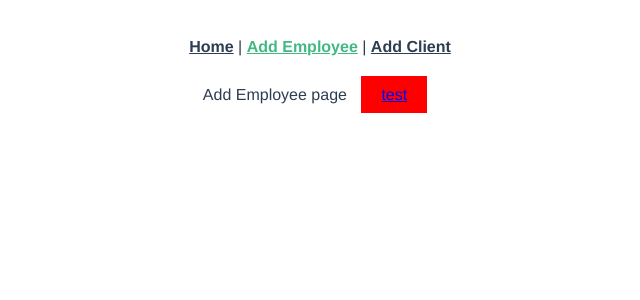
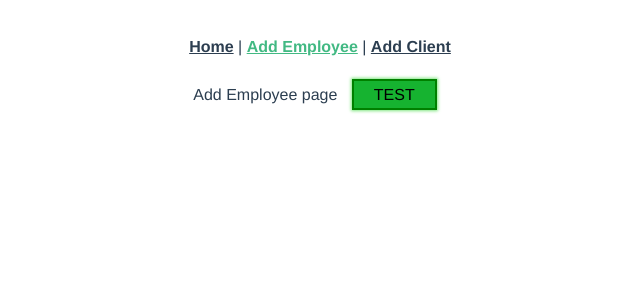
Before and after one commit to prakhar1803/crud-app, a Vue app: page /addemployee in a window 1280 px wide. Shown: the top 300 px of the page, without its empty margins (320-960 px from the left). Built offline with nearby package versions, Linux system fonts and the light colour scheme.

Commit message:
Left at 1:00 pm

```diff
--- a/src/components/GoBtn.vue
+++ b/src/components/GoBtn.vue
@@ -14,8 +14,20 @@ export default {
 <style>
     .go-btn {
         margin: 10px;
-        padding: 10px 20px;
-        height: 40px;
-        background: red;
+        padding: 5px 20px;
+        min-height: 40px;
+        min-width: 60px;
+        font-size: 1em;
+        background: rgb(22, 179, 48);
+        color: black;
+        text-transform: uppercase;
+        border: 2px solid green;
+        box-shadow: 0px 0px 3px 1px rgb(127, 230, 127);
+        transition: .2s;
+    }
+    .go-btn:hover {
+        cursor: pointer;
+        box-shadow: 0px 0px 5px 3px rgb(127, 230, 127);
+        transition: .2s;
     }
 </style>
--- a/src/views/AddEmployee.vue
+++ b/src/views/AddEmployee.vue
@@ -1,7 +1,7 @@
 <template>
   <div id="add-emp">
     Add Employee page
-    <go-btn goto="/here" value="test"></go-btn>
+    <go-btn value="test"></go-btn>
   </div>
 </template>
 
```
